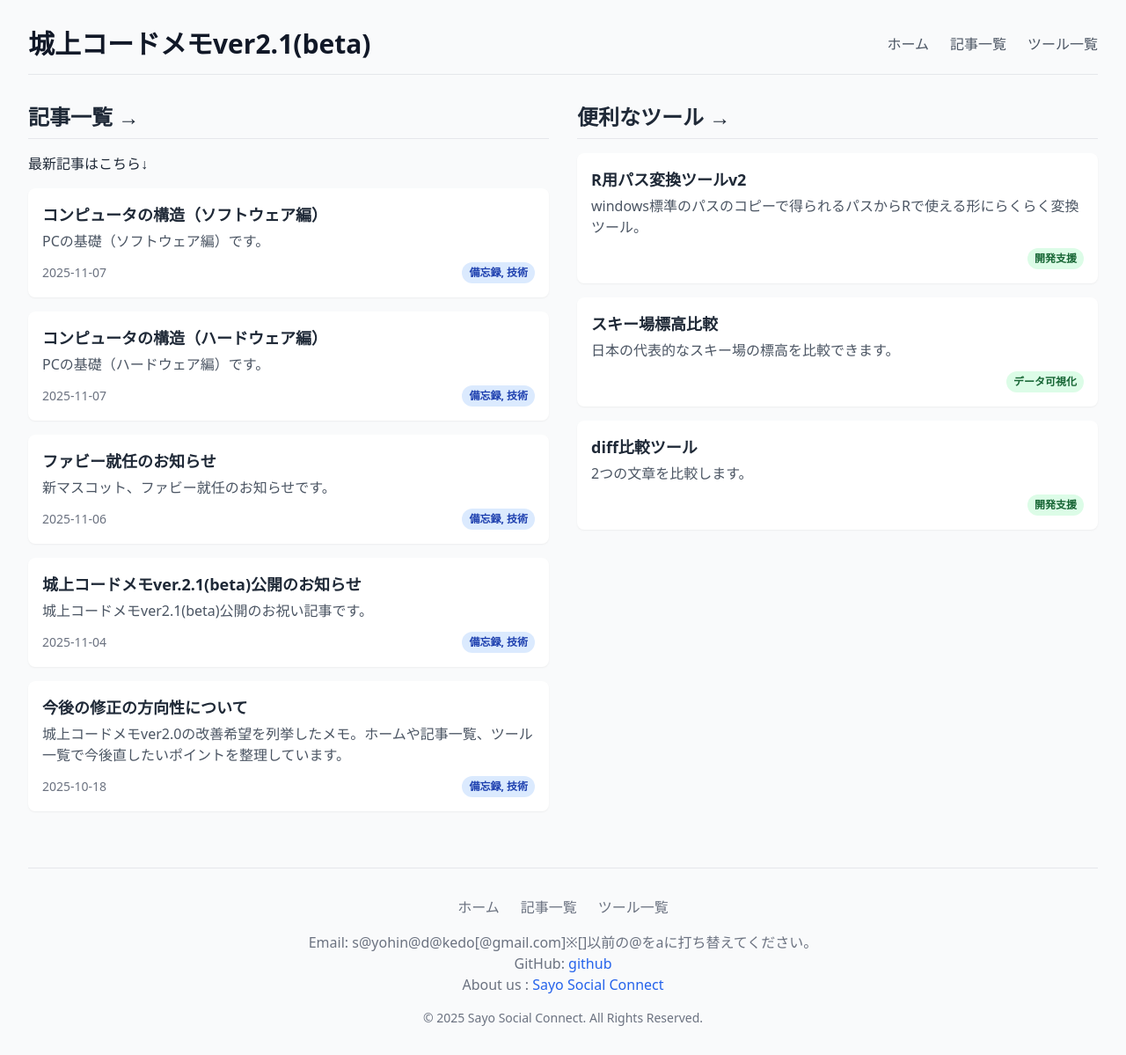
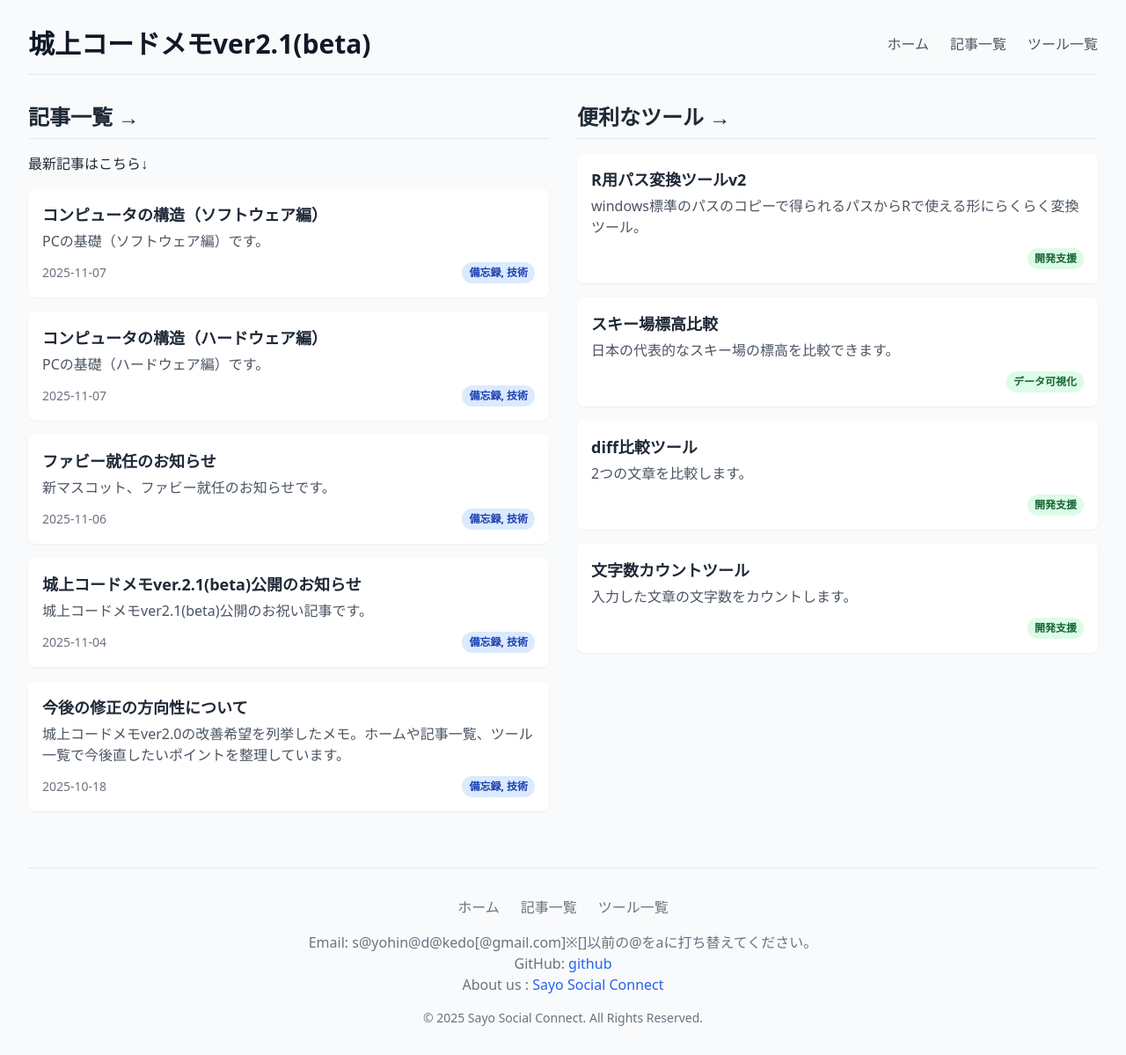
Before and after one commit to ruri-sayo/f53cfe5b31cafa1ddb061d46c22a2d5ca41f302bc889dc325f0423744834dd2a_WP_CM_blog, a Jekyll site: the page built from index.markdown, in a window 1280 px wide. Shown: the whole page at 88% size. Built offline with Jekyll 4.4.1, drawn with Linux system fonts in a browser that asks for light colours; nearby versions of some CDN libraries.

Commit message:
文字数カウントツールを実装

```diff
--- a/_config.yml
+++ b/_config.yml
@@ -18,7 +18,7 @@
 # You can create any custom variable you would like, and they will be accessible
 # in the templates via {{ site.myvariable }}.
 
-title: 城上コードメモ(v2.0)
+title: 城上コードメモ(v2.1:beta)
 email: sayohinadakedo@gmail.com
 description: >- # this means to ignore newlines until "baseurl:"
 
--- a/_data/tools.yml
+++ b/_data/tools.yml
@@ -63,3 +63,10 @@
   description: 2つの文章を比較します。
   tag: 開発支援
   icon: /assets/icon/diff_took.avif
+
+- id: count
+  title: 文字数カウントツール
+  url: /tools/coount_moji.html
+  description: 入力した文章の文字数をカウントします。
+  tag: 開発支援
+  icon: /assets/icon/count.avif
--- a/_layouts/home.html
+++ b/_layouts/home.html
@@ -43,7 +43,7 @@ layout: default
   </h2>
 
   {% comment %} 1. 表示したいツールのIDをカンマ区切りで指定 {% endcomment %}
-  {% assign featured_ids = "R_path_change,sky_high,diff" | split: "," %}
+  {% assign featured_ids = "R_path_change,sky_high,diff,count" | split: "," %}
 
   {% for id in featured_ids %}
     {% assign tool = site.data.tools | where: "id", id | first %}
--- /dev/null
+++ b/tools/coount_moji.html
@@ -0,0 +1,75 @@
+<!DOCTYPE html>
+<html lang="ja">
+<head>
+    <meta charset="UTF-8">
+    <meta name="viewport" content="width=device-width, initial-scale=1.0">
+    <title>文字数カウンター</title>
+    <!-- Tailwind CSS を読み込みます -->
+    <script src="https://cdn.tailwindcss.com"></script>
+    <style>
+        /* Interフォントを適用します */
+        body {
+            font-family: 'Inter', sans-serif;
+        }
+    </style>
+    <!-- Inter フォントを Google Fonts から読み込みます -->
+    <link rel="preconnect" href="https://fonts.googleapis.com">
+    <link rel="preconnect" href="https://fonts.gstatic.com" crossorigin>
+    <link href="https://fonts.googleapis.com/css2?family=Inter:wght@400;500;700&display=swap" rel="stylesheet">
+</head>
+<body class="bg-gray-100 min-h-screen flex items-center justify-center">
+
+    <div class="bg-white p-8 rounded-lg shadow-xl w-full max-w-lg mx-4">
+        <h1 class="text-2xl font-bold text-center text-gray-800 mb-6">文字数カウンター</h1>
+
+        <!-- テキスト入力エリア -->
+        <textarea id="textInput"
+            class="w-full h-48 p-4 border border-gray-300 rounded-md resize-none focus:outline-none focus:ring-2 focus:ring-blue-500"
+            placeholder="ここにテキストを入力してください..."></textarea>
+
+        <!-- カウントボタン -->
+        <button id="countButton"
+            class="w-full bg-blue-600 text-white font-semibold py-3 px-6 rounded-md mt-4
+                   hover:bg-blue-700 focus:outline-none focus:ring-2 focus:ring-blue-500 focus:ring-opacity-50
+                   transition duration-300 ease-in-out">
+            文字数をカウント！
+        </button>
+
+        <!-- 結果表示エリア -->
+        <div id="resultArea" class="mt-6 text-center">
+            <p class="text-lg text-gray-700">
+                スペースを含む文字数: <span id="countWithSpaces" class="font-bold text-blue-600">0</span>
+            </p>
+            <p class="text-lg text-gray-700 mt-2">
+                スペースを含まない文字数: <span id="countWithoutSpaces" class="font-bold text-blue-600">0</span>
+            </p>
+        </div>
+    </div>
+
+    <script>
+        // DOM要素を取得します
+        const textInput = document.getElementById('textInput');
+        const countButton = document.getElementById('countButton');
+        const countWithSpacesEl = document.getElementById('countWithSpaces');
+        const countWithoutSpacesEl = document.getElementById('countWithoutSpaces');
+
+        // ボタンがクリックされたときの処理
+        countButton.addEventListener('click', () => {
+            const text = textInput.value;
+
+            // 1. スペースを含む文字数をカウント
+            const countWithSpaces = text.length;
+
+            // 2. スペースを含まない文字数をカウント
+            // 正規表現 /\s/g は、すべての空白文字（スペース、タブ、改行など）にマッチします
+            const textWithoutSpaces = text.replace(/\s/g, '');
+            const countWithoutSpaces = textWithoutSpaces.length;
+
+            // 結果を表示エリアに反映
+            countWithSpacesEl.textContent = countWithSpaces;
+            countWithoutSpacesEl.textContent = countWithoutSpaces;
+        });
+    </script>
+
+</body>
+</html>
--- a/tools/sky_high.yml
+++ b/tools/sky_high.yml
@@ -2,16 +2,19 @@
   pref: "兵庫"
   alt_top: 1221
   alt_bottom: 732
+  corse: 11
 
 - name: "ハチ北高原"
   pref: "兵庫"
   alt_top: 1221
   alt_bottom: 560
+  corse: 14
 
 - name: "神鍋高原 万場スキー場"
   pref: "兵庫"
   alt_top: 820
   alt_bottom: 365
+  corse: 6
 
 - name: "ちくさ高原スキー場"
   pref: "兵庫"
```
Also changed, not shown: assets/icon/count.avif (added).
